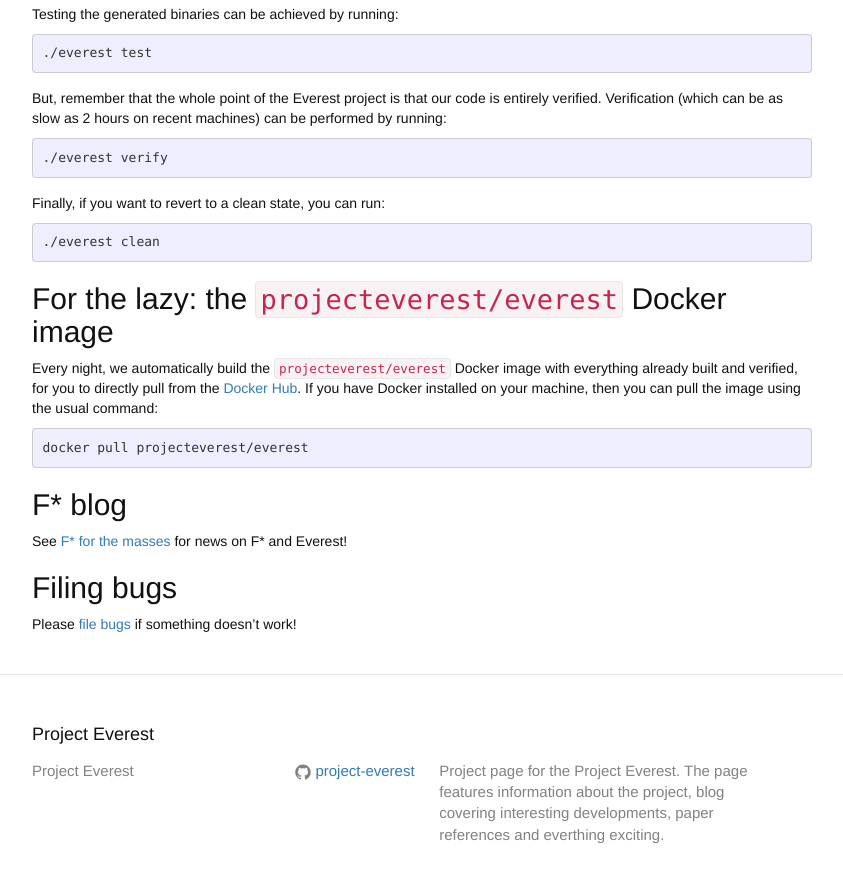
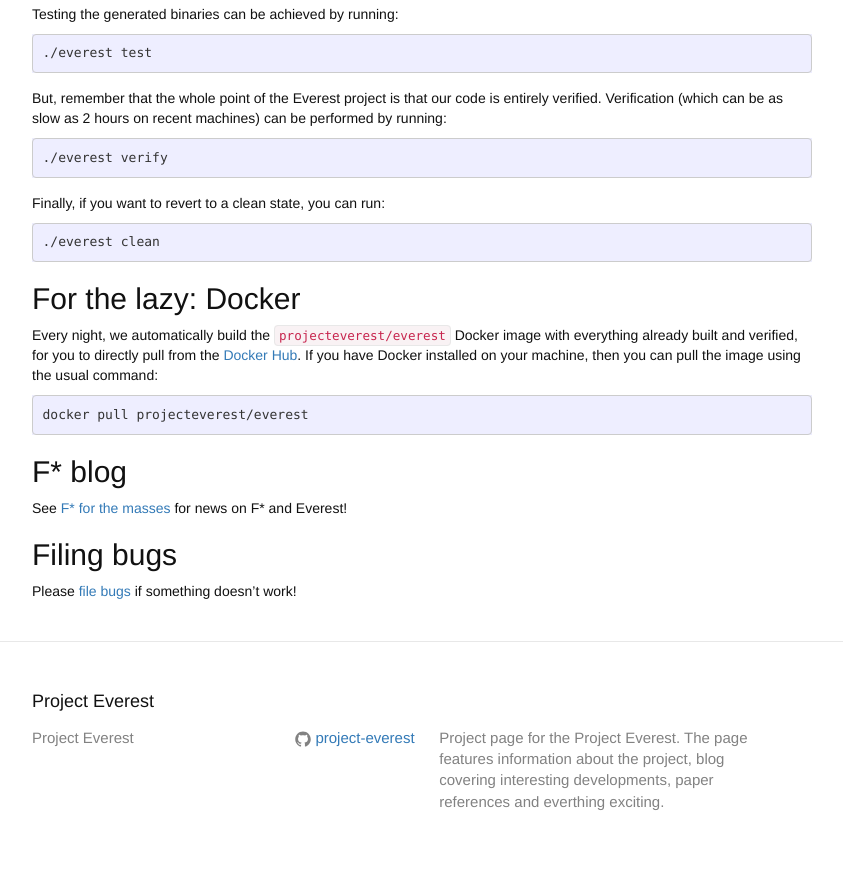
Before and after one commit to project-everest/project-everest.github.io, a Jekyll site: the page built from index.md, in a window 1280 px wide and 900 px high, scrolled down 1984 px. Shown: the top 882 px of the window, without its empty margins (218-1061 px from the left). Built offline with Jekyll 4.4.1, drawn with Linux system fonts in a browser that asks for light colours.

Commit message:
Minor edit of the Docker section title

````diff
--- a/index.md
+++ b/index.md
@@ -153,7 +153,7 @@
 ./everest clean
 ```
 
-## For the lazy: the `projecteverest/everest` Docker image
+## For the lazy: Docker
 
 Every night, we automatically build the `projecteverest/everest`
 Docker image with everything already built and verified, for you to
````
